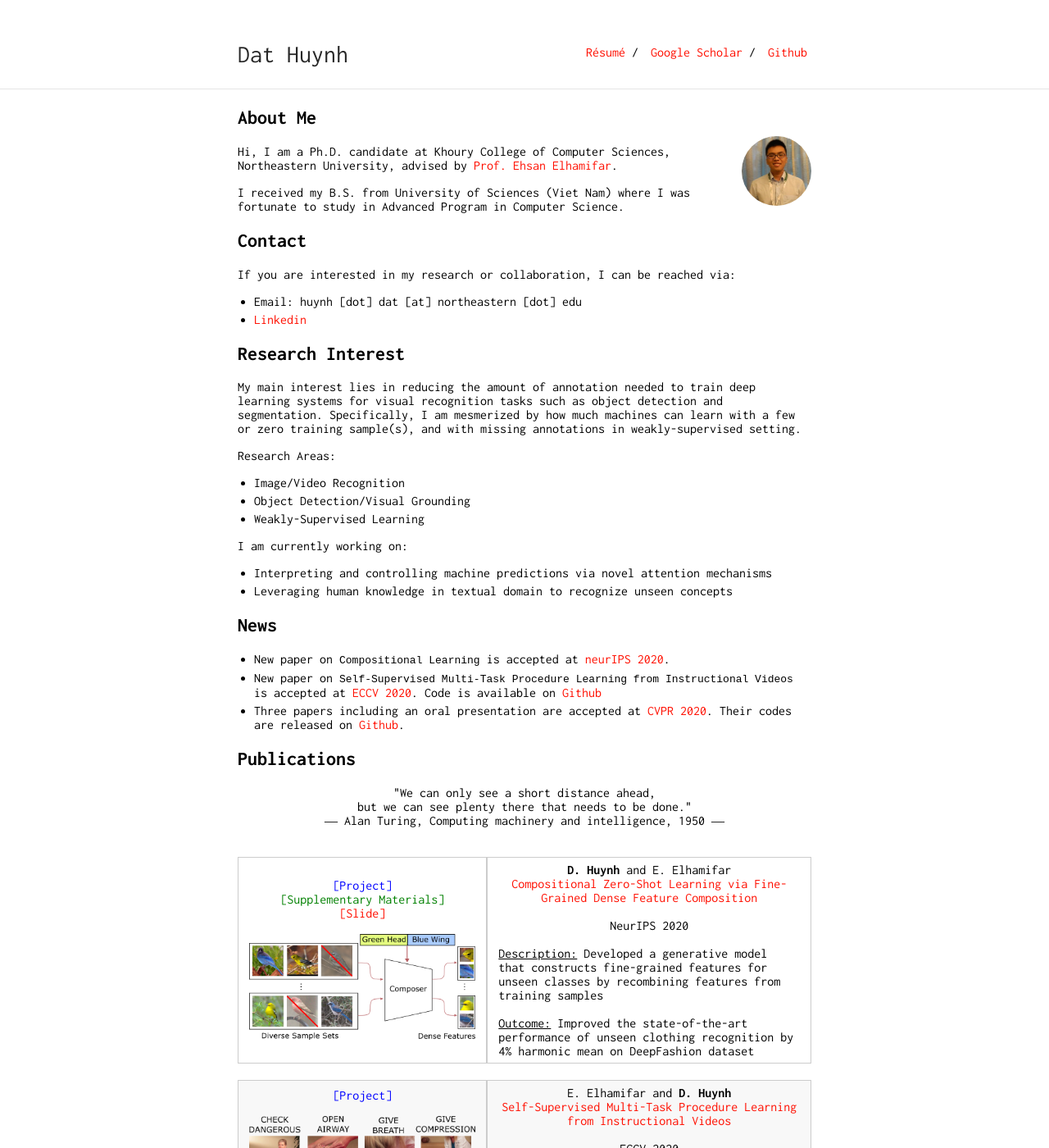
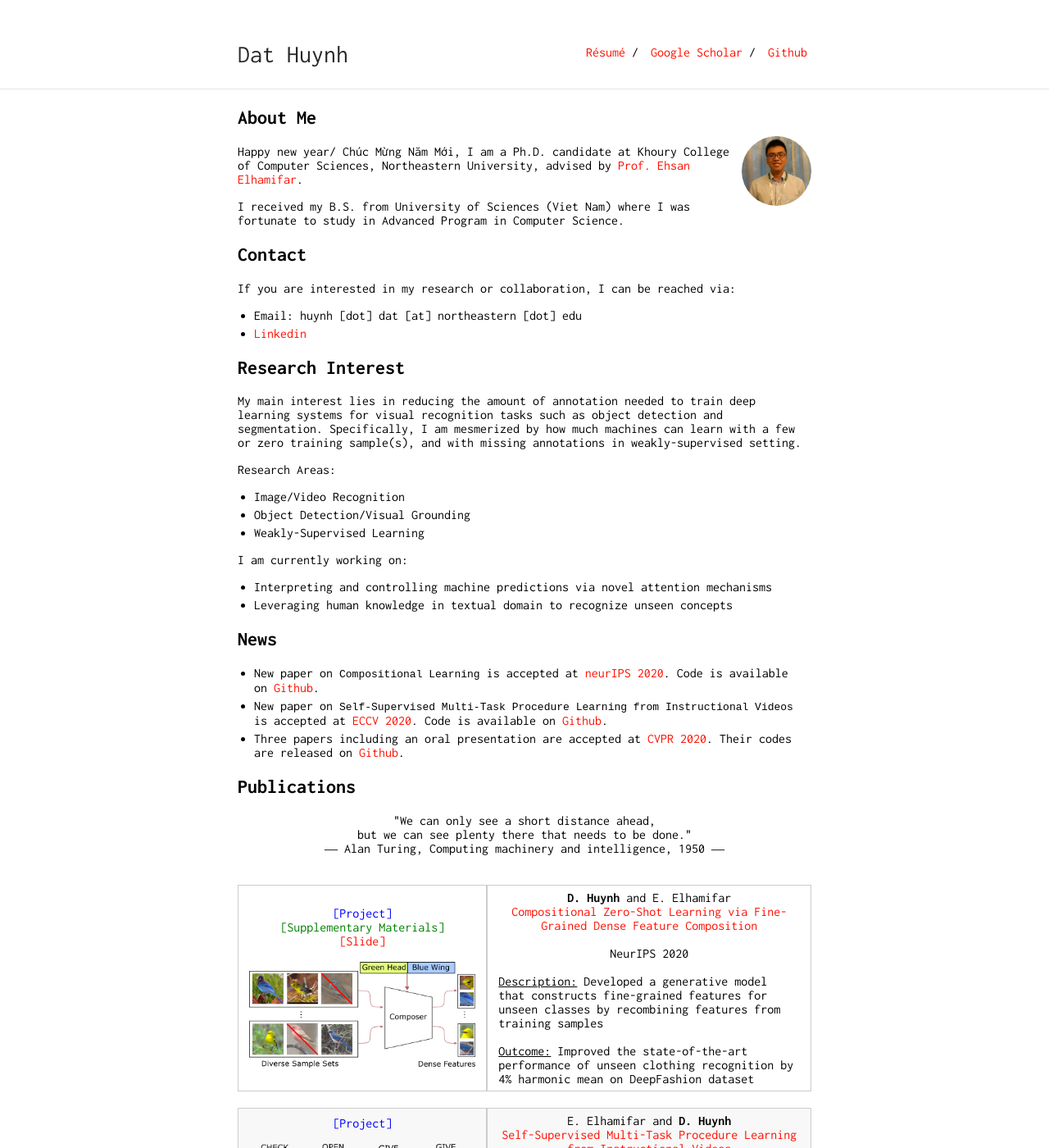
Before and after one commit to ZiweiXU/hbdat.github.io, a Jekyll site: the page built from index.md, in a window 1280 px wide and 1400 px high. Shown: the whole window at 82% size. Built offline with Jekyll 4.4.1, drawn with Linux system fonts in a browser that asks for light colours.

Commit message:
update pub

````diff
--- a/index.md
+++ b/index.md
@@ -8,7 +8,8 @@ custom_css: pub
 
 <img class="profile-picture" src="profile_pic.jpg">
 
-Hi, I am a Ph.D. candidate at Khoury College of Computer Sciences, Northeastern University, advised by [Prof. Ehsan Elhamifar](https://www.ccs.neu.edu/home/eelhami/).
+Happy new year/ Chúc Mừng Năm Mới,
+I am a Ph.D. candidate at Khoury College of Computer Sciences, Northeastern University, advised by [Prof. Ehsan Elhamifar](https://www.ccs.neu.edu/home/eelhami/).
 
 I received my B.S. from University of Sciences (Viet Nam) where I was fortunate to study in Advanced Program in Computer Science.
 
@@ -31,8 +32,8 @@ I am currently working on:
 + Leveraging human knowledge in textual domain to recognize unseen concepts
 
 ## News
-+ New paper on ```Compositional Learning``` is accepted at [neurIPS 2020](https://neurips.cc/Conferences/2020).
-+ New paper on ```Self-Supervised Multi-Task Procedure Learning from Instructional Videos``` is accepted at [ECCV 2020](https://eccv2020.eu/). Code is available on [Github](https://github.com/hbdat/eccv20_Multi_Task_Procedure_Learning)
++ New paper on ```Compositional Learning``` is accepted at [neurIPS 2020](https://neurips.cc/Conferences/2020). Code is available on [Github](https://github.com/hbdat/neurIPS20_CompositionZSL).
++ New paper on ```Self-Supervised Multi-Task Procedure Learning from Instructional Videos``` is accepted at [ECCV 2020](https://eccv2020.eu/). Code is available on [Github](https://github.com/hbdat/eccv20_Multi_Task_Procedure_Learning).
 + Three papers including an oral presentation are accepted at [CVPR 2020](http://cvpr2020.thecvf.com/). Their codes are released on [Github](https://github.com/hbdat).
 
 ## Publications
````
